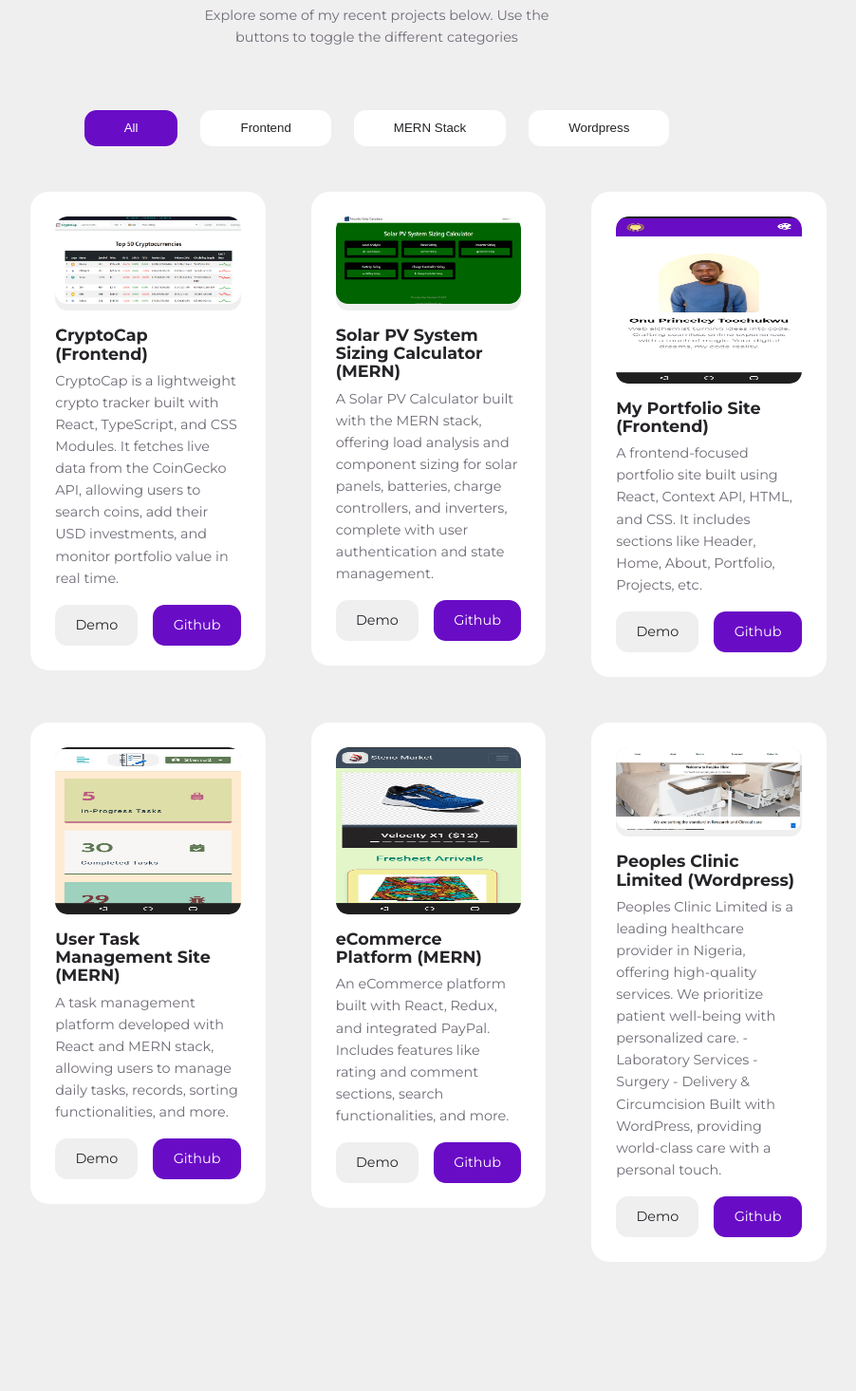
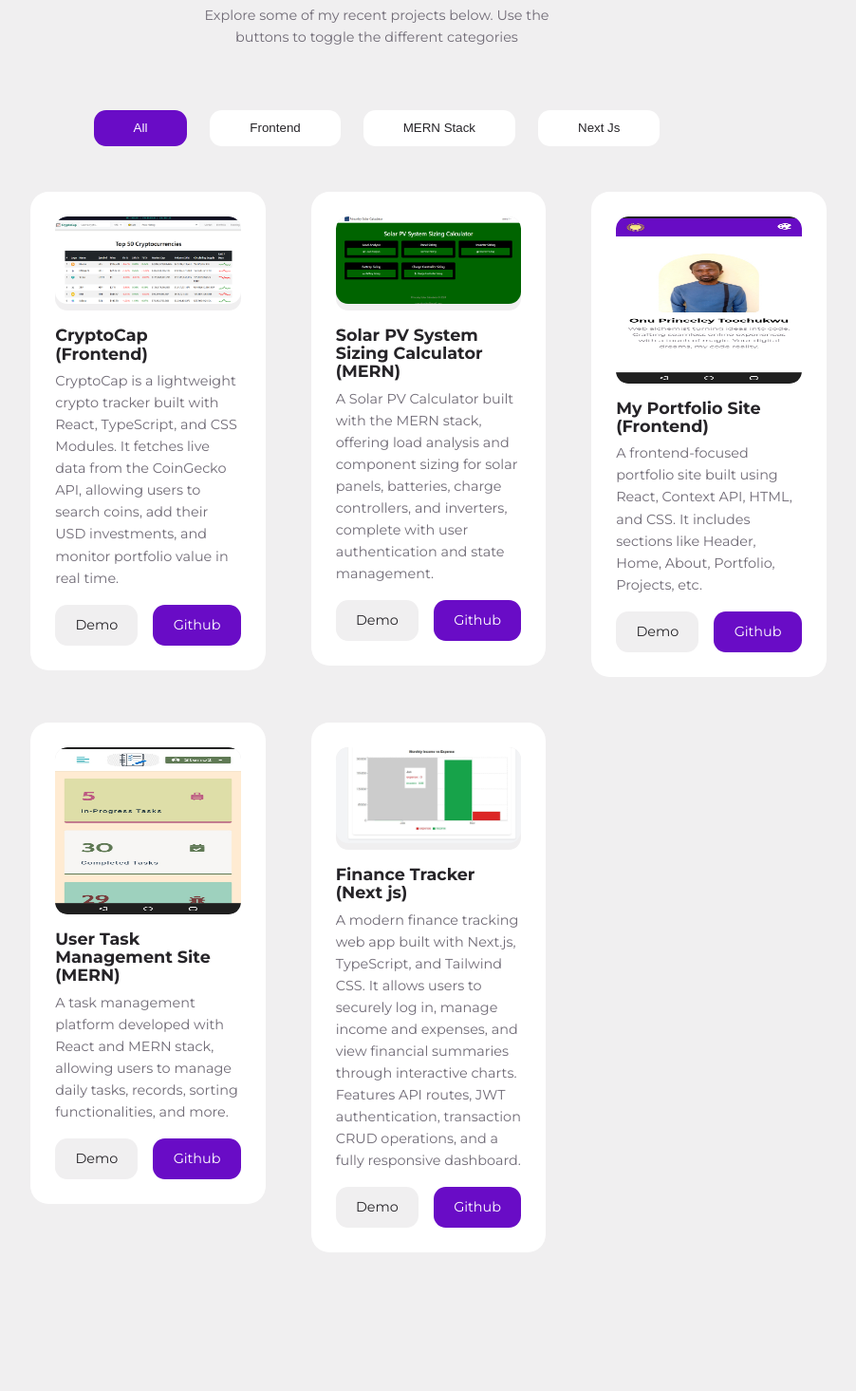
Before and after one commit to steno1/portfolio20, a React (Create React App) app: page / in a window 1280 px wide. Shown: the part 2665-4130 px from the top of the page at 95% size, without its empty margins (243-1145 px from the left). Built offline with nearby package versions, Linux system fonts and the light colour scheme.

Commit message:
updated code

```diff
--- a/src/data/portfolioData.js
+++ b/src/data/portfolioData.js
@@ -1,8 +1,8 @@
-import ecommerce from "../asset/eCommerce.jpg";
+
 import portfolio from "../asset/portfolio.jpg";
 import solarCalculator from "../asset/solarCalculator.PNG";
 import task from "../asset/task.jpg";
-import peoplesClinic from "../asset/peoplesClinic.PNG";
+import financeTracker from "../asset/financetracker1.JPG";
 import cryptoCap from "../asset/cryptoCap.PNG"
 
 
@@ -50,23 +50,15 @@ const portfolioData = [
     githubLink: "https://github.com/steno1/taskManagementApp/tree/master"
   },
 
-   {
-    id: 5,
-    category: "MERN stack",
-    image: ecommerce,
-    title: "eCommerce Platform (MERN)",
-    description: "An eCommerce platform built with React, Redux, and integrated PayPal. Includes features like rating and comment sections, search functionalities, and more.",
-    demo: "https://stenosupermarket1.onrender.com/",
-    githubLink: "https://github.com/steno1/eCommerceRedone"
-  },
+
 
   {
-    id: 6,
-    category: "Wordpress",
-    image: peoplesClinic,
-    title: "Peoples Clinic Limited (Wordpress)",
-    description: "Peoples Clinic Limited is a leading healthcare provider in Nigeria, offering high-quality services. We prioritize patient well-being with personalized care.\n- Laboratory Services\n- Surgery\n- Delivery & Circumcision\n\nBuilt with WordPress, providing world-class care with a personal touch.",
-    demo: "https://peoplesclinic.com.ng/"
+    id: 5,
+    category: "Next js",
+    image:  financeTracker ,
+    title: "Finance Tracker (Next js)",
+    description: "A modern finance tracking web app built with Next.js, TypeScript, and Tailwind CSS. It allows users to securely log in, manage income and expenses, and view financial summaries through interactive charts. Features API routes, JWT authentication, transaction CRUD operations, and a fully responsive dashboard.",
+    demo: "https://smartfinance-tracker.vercel.app/"
   }
 ];
 
```
Also changed, not shown: src/asset/financetracker1.JPG (added).
